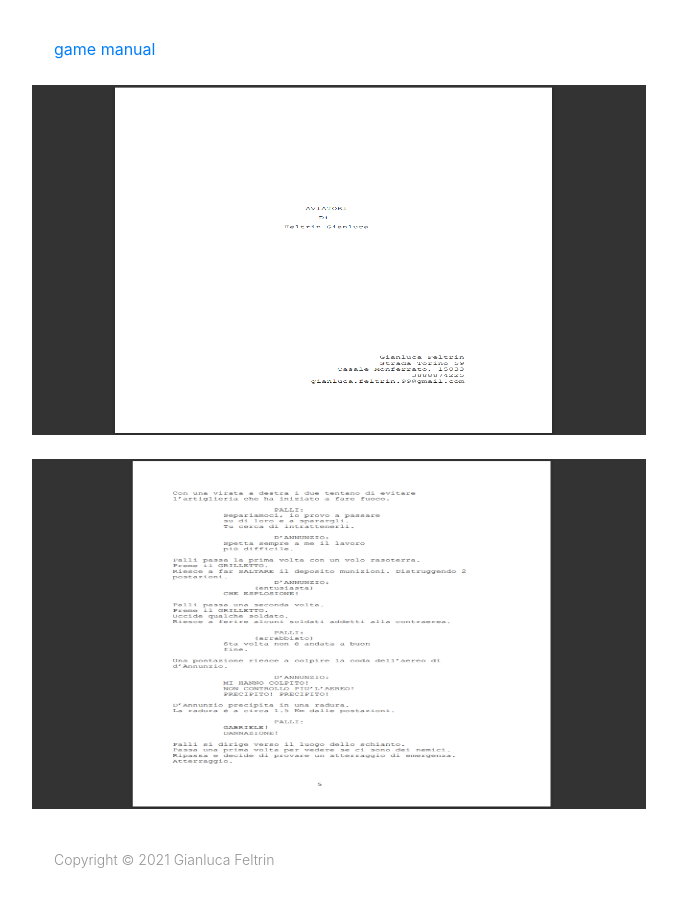
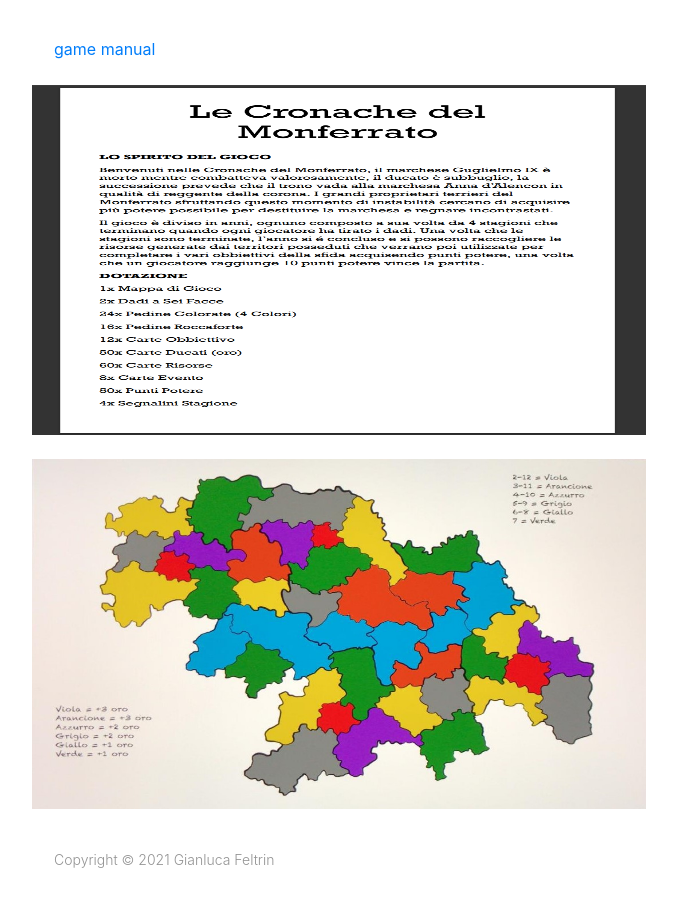
Before and after one commit to GianNABA/GianNABA.github.io, a plain HTML site: page work7.html in a window 1280 px wide. Shown: the part 418-1324 px from the top of the page, without its empty margins (302-979 px from the left). Drawn offline with Linux system fonts and the light colour scheme.

Commit message:
Sistemato le immagini su work 6-7

```diff
--- a/work7.html
+++ b/work7.html
@@ -421,10 +421,10 @@ main#content pre {
      <a href="Manuale- cronache-unito.pdf" target="_blank">game manual</a>
          <br>
          <br>
-     <img src="Immagini\Sceneggiatura_1.png" style="vertical-align:top" width="1500" height="350">
+     <img src="Immagini\game_manual.png" style="vertical-align:top" width="1500" height="350">
          <br>
          <br>
-         <img src="Immagini\Sceneggiatura_2.png" style="vertical-align:top" width="1500" height="350">
+         <img src="Immagini\Mappa di gioco.jpeg" style="vertical-align:top" width="1500" height="350">
     </div>
         </main><footer id="footer">
     Copyright © 2021 Gianluca Feltrin
```
Also changed, not shown: work6.html (+2 -2 lines), Immagini/Mappa di gioco.jpeg (added), Immagini/game_manual.png (added).
